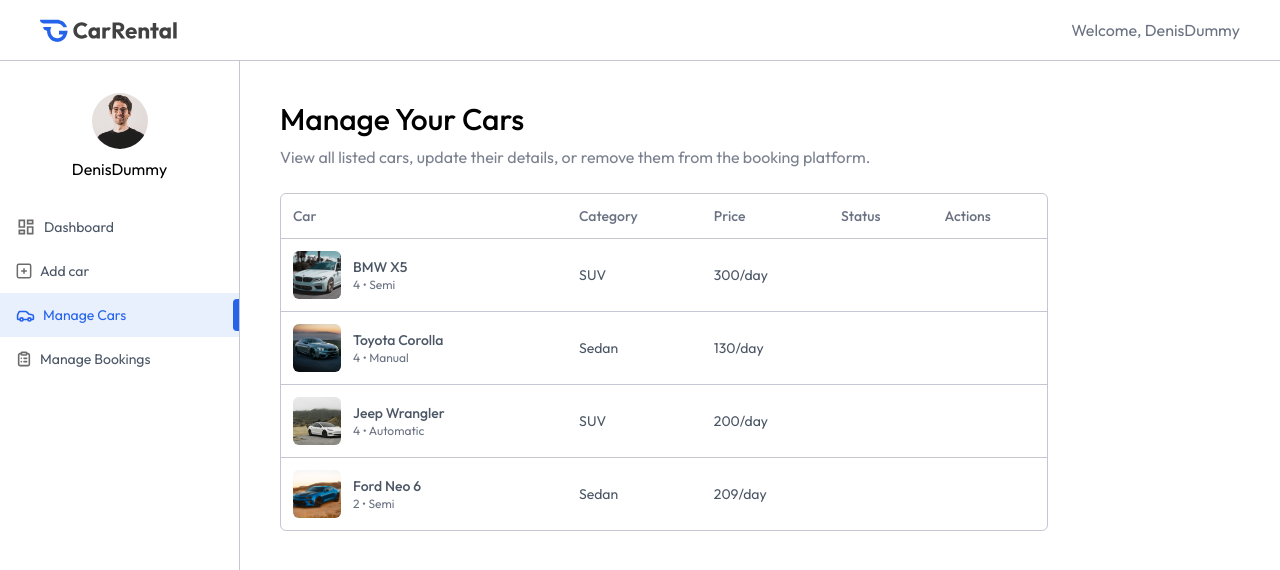
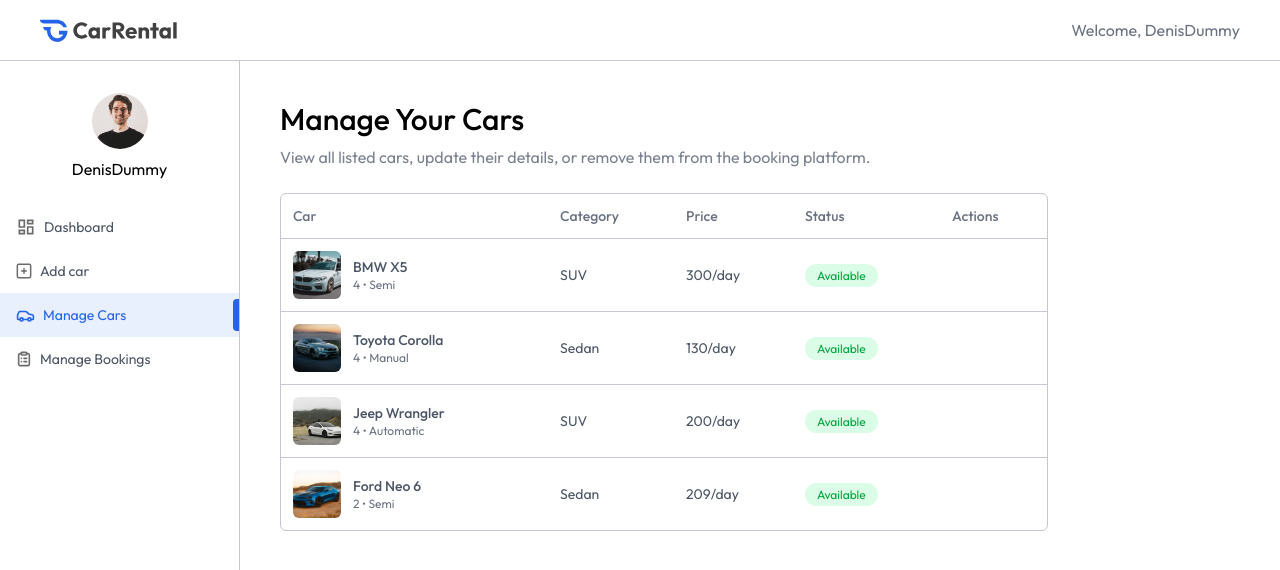
Before and after one commit to denisdiaconu/car-rental-booking, a React (Vite) app in the folder client/: page /owner/manage-cars in a window 1280 px wide. Shown: the top 570 px of the page. Built offline with nearby package versions, Linux system fonts and the light colour scheme.

Commit message:
Add car status to manage cars page

```diff
--- a/client/src/pages/owner/ManageCars.jsx
+++ b/client/src/pages/owner/ManageCars.jsx
@@ -53,6 +53,17 @@
                   {currency}
                   {car.pricePerDay}/day
                 </td>
+                <td className="p-3 max-md:hidden">
+                  <span
+                    className={`px-3 py-1 rounded-full text-xs ${
+                      car.isAvailable
+                        ? 'bg-green-100 text-green-600'
+                        : 'bg-red-100 text-red-600'
+                    }`}
+                  >
+                    {car.isAvailable ? 'Available' : 'Unavailable'}
+                  </span>
+                </td>
               </tr>
             ))}
           </tbody>
```
